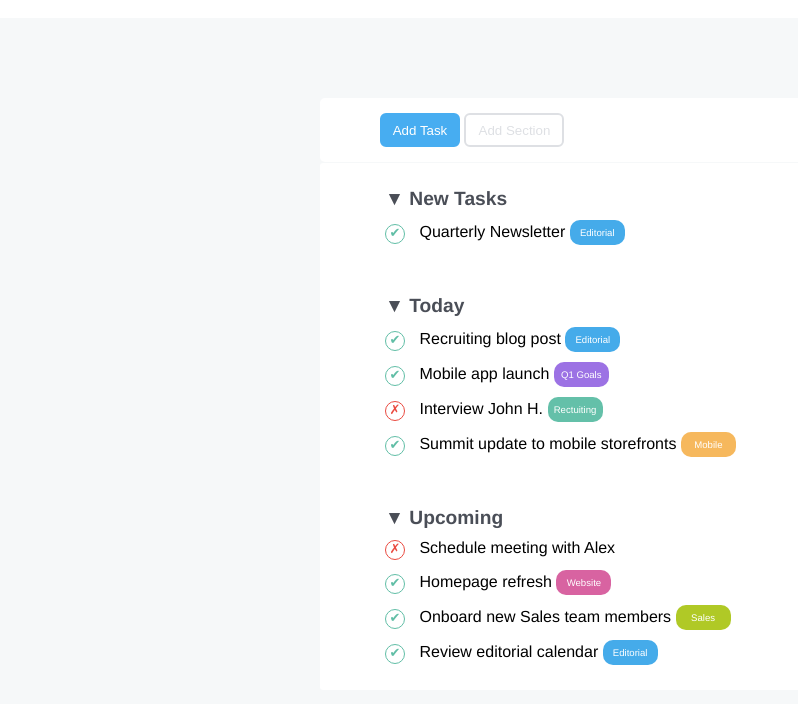
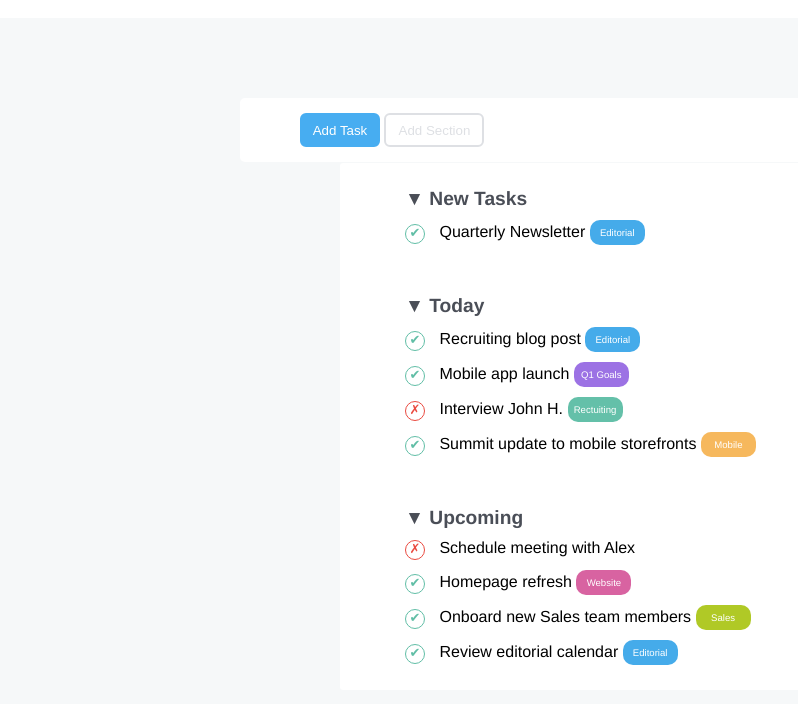
Before and after one commit to MiriamEvardi/html-css-toboolist, a plain HTML site: page index.html in a window 1280 px wide. Shown: the part 76-780 px from the top of the page, without its empty margins (0-798 px from the left). Drawn offline with Linux system fonts and the light colour scheme.

Commit message:
margins fixed

```diff
--- a/css/style.css
+++ b/css/style.css
@@ -26,7 +26,7 @@ h1 {
 /*white rectangle*/
 #rectangle {
     background-color: white;
-    margin: 80px 320px 1px;
+    margin: 80px auto 1px;
     width: 800px;
     border-radius: 5px;
 }
@@ -60,7 +60,7 @@ h1 {
 /*to do list*/
 main {
     background-color: white;
-    margin-left: 320px;
+    margin-left: 340px;
     margin-bottom: 20px;
     width: 800px;
     border-radius: 3px;
```
